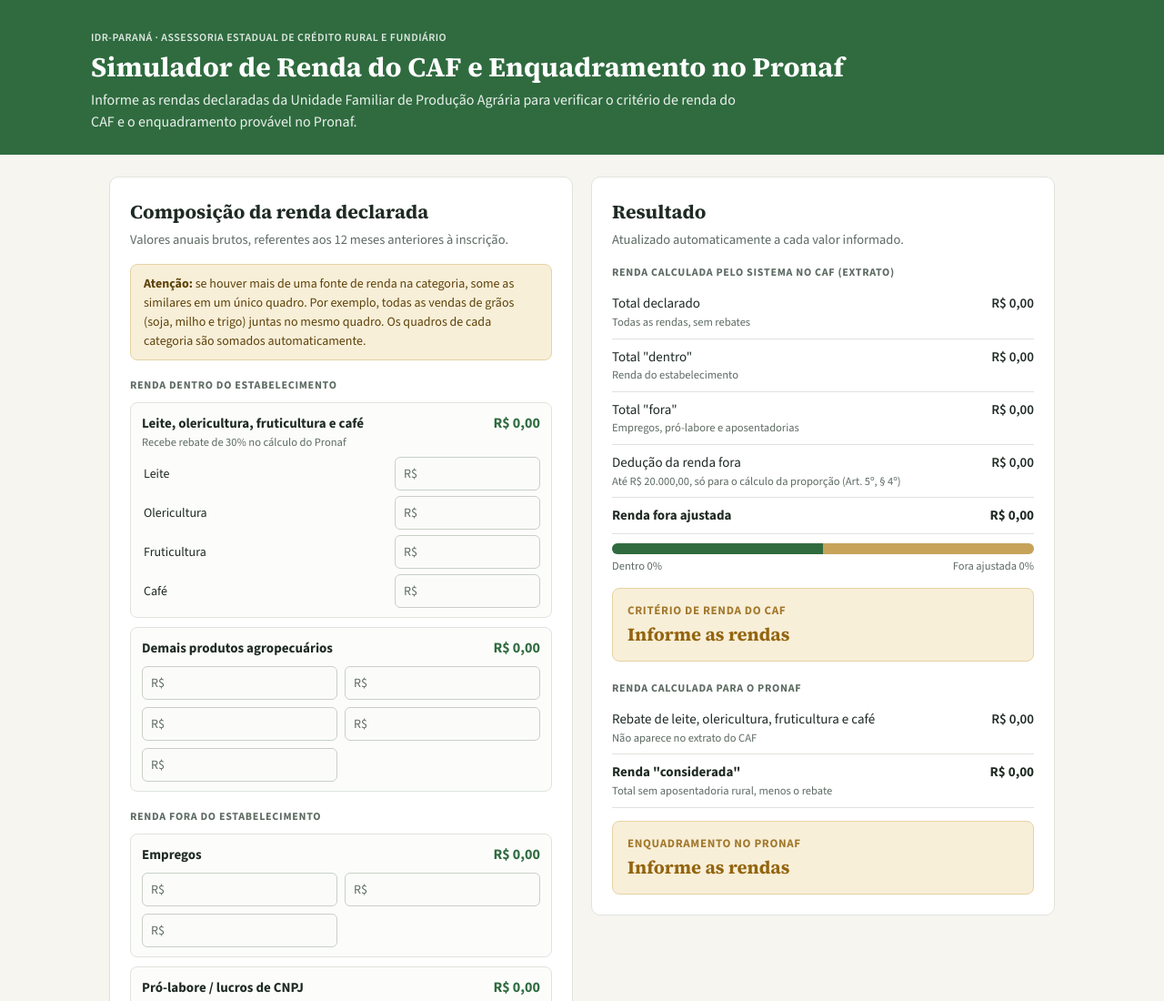
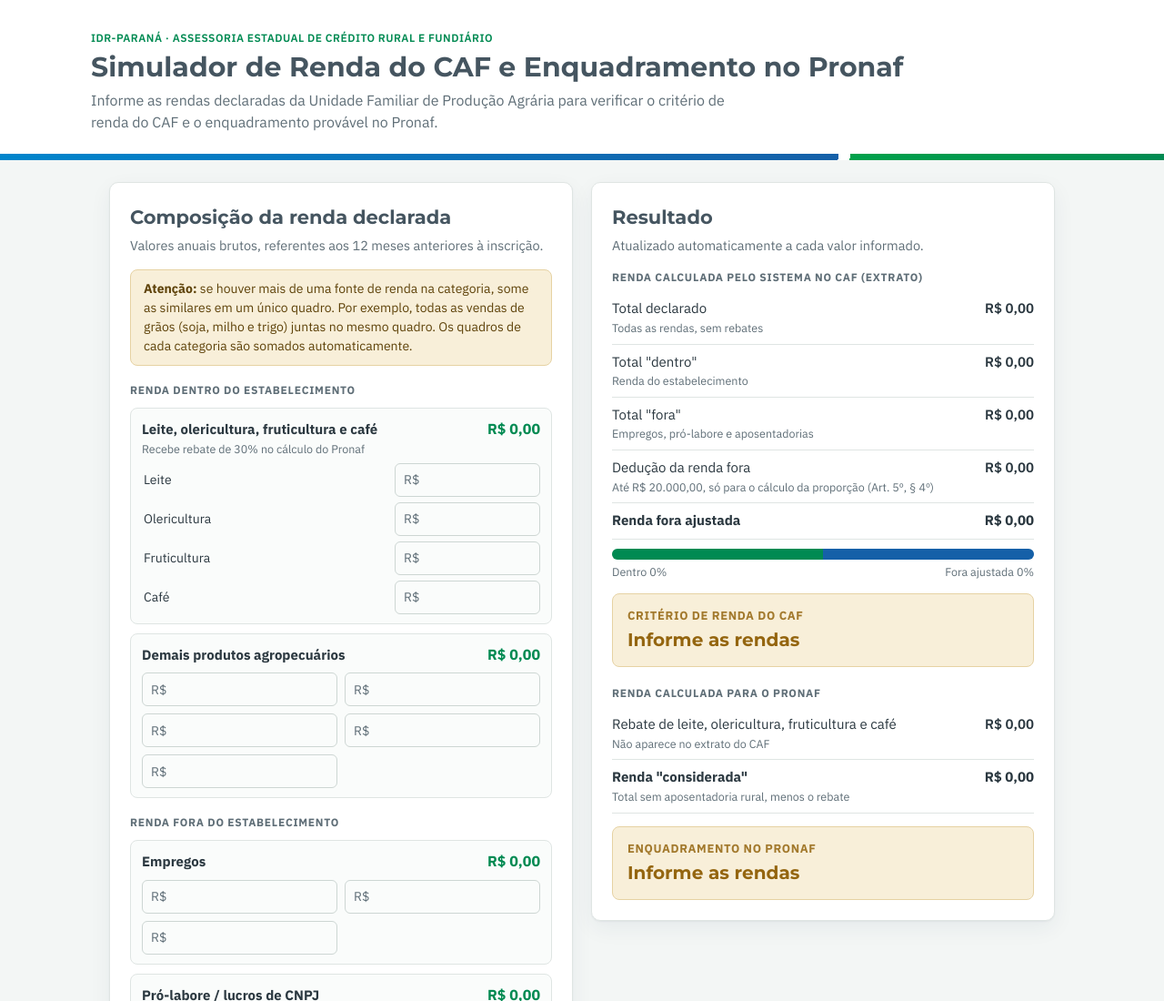
Before and after one commit to creditorural/caf_simulador, a plain HTML site: page index.html in a window 1280 px wide. Shown: the top 1100 px of the page at 91% size. Drawn offline with nearby package versions, Linux system fonts and the light colour scheme.

Commit message:
Adota cores e fontes do portal creditorural.github.io (#1)
* Adota a paleta de cores do portal creditorural.github.io

Cabeçalho branco com faixa azul/verde, título em grafite, verde IDR
(#008a52) como cor de destaque, azul (#1560a8) para links e para a
parte "fora" da barra de proporção, fundo e bordas iguais ao portal.

Co-Authored-By: Claude Opus 5.5 <noreply@anthropic.com>
Claude-Session: https://claude.ai/code/session_01XyewTeXE2nG5A8xGaxNof7

* Usa as fontes do portal (IBM Plex Sans e Montserrat)

Co-Authored-By: Claude Opus 5.5 <noreply@anthropic.com>
Claude-Session: https://claude.ai/code/session_01XyewTeXE2nG5A8xGaxNof7

---------

Co-authored-by: Claude <noreply@anthropic.com>

```diff
--- a/index.html
+++ b/index.html
@@ -5,24 +5,29 @@
 <meta name="viewport" content="width=device-width, initial-scale=1">
 <title>Simulador de Renda CAF e Pronaf</title>
 <link rel="preconnect" href="https://fonts.googleapis.com">
-<link href="https://fonts.googleapis.com/css2?family=Source+Sans+3:wght@400;600;700&family=Source+Serif+4:opsz,wght@8..60,600;8..60,700&display=swap" rel="stylesheet">
+<link href="https://fonts.googleapis.com/css2?family=IBM+Plex+Sans:wght@400;500;600;700&family=Montserrat:wght@600;700&display=swap" rel="stylesheet">
 <style>
   :root{
-    --bg:#f6f5f0; --card:#ffffff; --ink:#1f2a24; --muted:#5d6a62; --line:#dfe3dc;
-    --green:#2f6b3f; --green-soft:#e6f0e8; --red:#a3352b; --red-soft:#f7e6e3;
-    --amber:#94650f; --amber-soft:#f8efd9; --accent:#2f6b3f;
+    /* Paleta IDR-Paraná (mesma de creditorural.github.io) */
+    --azul:#1560a8; --azul-claro:#0085cc; --azul-soft:#e2edf8;
+    --verde:#00a14b; --verde-escuro:#008a52; --grafite:#455560;
+    --bg:#f3f6f5; --card:#ffffff; --ink:#2b3840; --muted:#5f6e77; --line:#dfe5e3;
+    --green:#008a52; --green-soft:#e2f4e9; --red:#a3352b; --red-soft:#f7e6e3;
+    --amber:#94650f; --amber-soft:#f8efd9; --accent:#008a52;
+    --input-line:#cdd6d3; --input-bg:#fafcfb;
   }
   *{box-sizing:border-box}
-  body{margin:0;background:var(--bg);color:var(--ink);font-family:"Source Sans 3",system-ui,sans-serif;font-size:16px;line-height:1.5}
-  header{background:var(--green);color:#fff;padding:28px 20px 24px}
+  body{margin:0;background:var(--bg);color:var(--ink);font-family:"IBM Plex Sans",system-ui,sans-serif;font-size:16px;line-height:1.5}
+  header{background:#fff;color:var(--grafite);padding:28px 20px 30px;position:relative}
+  header::after{content:"";position:absolute;left:0;right:0;bottom:0;height:7px;background:linear-gradient(100deg,var(--azul-claro) 0,var(--azul) 72%,#fff 72% 73%,var(--verde) 73%,var(--verde-escuro) 100%)}
   header .wrap{max-width:1080px;margin:0 auto}
-  header small{opacity:.85;letter-spacing:.04em;text-transform:uppercase;font-size:12px;font-weight:600}
-  h1{font-family:"Source Serif 4",Georgia,serif;font-weight:700;font-size:30px;margin:4px 0 6px;line-height:1.2}
-  header p{margin:0;opacity:.9;max-width:720px}
+  header small{color:var(--verde-escuro);letter-spacing:.04em;text-transform:uppercase;font-size:12px;font-weight:600}
+  h1{font-family:"Montserrat",system-ui,sans-serif;font-weight:700;font-size:30px;margin:4px 0 6px;line-height:1.2}
+  header p{margin:0;color:var(--muted);max-width:720px}
   main{max-width:1080px;margin:0 auto;padding:24px 20px 48px}
-  h2{font-family:"Source Serif 4",Georgia,serif;font-size:21px;margin:0 0 4px}
+  h2{font-family:"Montserrat",system-ui,sans-serif;font-size:21px;margin:0 0 4px;color:var(--grafite)}
   .sub{color:var(--muted);margin:0 0 16px;font-size:14.5px}
-  .card{background:var(--card);border:1px solid var(--line);border-radius:10px;padding:22px;margin-bottom:20px}
+  .card{background:var(--card);border:1px solid var(--line);border-radius:10px;padding:22px;margin-bottom:20px;box-shadow:0 1px 2px rgba(11,58,91,.06),0 8px 24px rgba(11,58,91,.06)}
   .grid{display:grid;grid-template-columns:1fr 1fr;gap:20px;align-items:start}
   .sticky{position:sticky;top:12px}
   @media (max-width:860px){.sticky{position:static}}
@@ -35,10 +40,10 @@
   .field label span{display:block;font-size:12.5px;color:var(--muted)}
   .money{position:relative;width:180px;flex:none}
   .money::before{content:"R$";position:absolute;left:10px;top:50%;transform:translateY(-50%);color:var(--muted);font-size:14px}
-  input[type=text]{width:100%;padding:8px 10px 8px 34px;border:1px solid #c9cfc6;border-radius:6px;font:inherit;text-align:right;background:#fbfcfa}
+  input[type=text]{width:100%;padding:8px 10px 8px 34px;border:1px solid var(--input-line);border-radius:6px;font:inherit;text-align:right;background:var(--input-bg)}
   input.plain{padding-left:10px}
   input:focus,select:focus{outline:2px solid var(--green);outline-offset:1px;border-color:var(--green)}
-  select{padding:8px 10px;border:1px solid #c9cfc6;border-radius:6px;font:inherit;background:#fbfcfa;width:180px}
+  select{padding:8px 10px;border:1px solid var(--input-line);border-radius:6px;font:inherit;background:var(--input-bg);width:180px}
   .actions{display:flex;gap:10px;margin-top:14px;flex-wrap:wrap}
   button{font:inherit;font-weight:600;border-radius:6px;padding:8px 14px;cursor:pointer;border:1px solid var(--green);background:#fff;color:var(--green)}
   button.primary{background:var(--green);color:#fff}
@@ -49,8 +54,8 @@
   tr.hl td{font-weight:700}
   .verdict{border-radius:8px;padding:14px 16px;margin-top:14px;border:1px solid}
   .verdict b{display:block;font-size:13px;letter-spacing:.05em;text-transform:uppercase;opacity:.85}
-  .verdict strong{font-family:"Source Serif 4",Georgia,serif;font-size:20px;display:block;margin-top:2px}
-  .ok{background:var(--green-soft);border-color:#b9d3bf;color:var(--green)}
+  .verdict strong{font-family:"Montserrat",system-ui,sans-serif;font-size:20px;display:block;margin-top:2px}
+  .ok{background:var(--green-soft);border-color:#b3dcc3;color:var(--green)}
   .bad{background:var(--red-soft);border-color:#e3bbb5;color:var(--red)}
   .warn{background:var(--amber-soft);border-color:#e6d2a3;color:var(--amber)}
   .bar{height:12px;border-radius:6px;background:var(--line);overflow:hidden;display:flex;margin:10px 0 4px}
@@ -58,7 +63,7 @@
   .legend{display:flex;justify-content:space-between;font-size:12.5px;color:var(--muted)}
   .crit{display:grid;grid-template-columns:44px 1fr auto;gap:14px;align-items:start;padding:16px 0;border-bottom:1px solid var(--line)}
   .crit:last-of-type{border-bottom:0}
-  .num{width:40px;height:40px;border-radius:50%;background:var(--green-soft);color:var(--green);display:flex;align-items:center;justify-content:center;font-family:"Source Serif 4",Georgia,serif;font-weight:700;font-size:17px}
+  .num{width:40px;height:40px;border-radius:50%;background:var(--green-soft);color:var(--green);display:flex;align-items:center;justify-content:center;font-family:"Montserrat",system-ui,sans-serif;font-weight:700;font-size:17px}
   .crit h3{margin:0;font-size:16.5px}
   .crit p{margin:4px 0 8px;color:var(--muted);font-size:14.5px}
   .crit .inputs{display:flex;gap:12px;flex-wrap:wrap;align-items:center;font-size:14px}
@@ -66,14 +71,14 @@
   .pill{font-size:13px;font-weight:700;border-radius:999px;padding:4px 12px;white-space:nowrap;border:1px solid}
   @media (max-width:600px){.crit{grid-template-columns:36px 1fr}.crit .pill{grid-column:2;justify-self:start}}
   .source{font-size:14.5px}
-  .source blockquote{margin:10px 0;padding:10px 14px;border-left:3px solid var(--green);background:#f9faf7;color:#33403a}
-  .source a{color:var(--green)}
+  .source blockquote{margin:10px 0;padding:10px 14px;border-left:3px solid var(--azul);background:#f5f8fb;color:#3a4850}
+  .source a{color:var(--azul)}
   .params{display:flex;gap:16px;flex-wrap:wrap;margin-top:6px}
   .params label{font-size:14px;display:flex;flex-direction:column;gap:4px}
   .params input{width:150px}
   details summary{cursor:pointer;font-weight:600;color:var(--green)}
   .note{background:var(--amber-soft);border:1px solid #e6d2a3;color:#5e4209;border-radius:8px;padding:10px 14px;font-size:14px;margin:4px 0 8px}
-  .cat{border:1px solid var(--line);border-radius:8px;padding:10px 12px;margin-top:10px;background:#fcfdfb}
+  .cat{border:1px solid var(--line);border-radius:8px;padding:10px 12px;margin-top:10px;background:var(--input-bg)}
   .cat-head{display:flex;justify-content:space-between;align-items:baseline;gap:10px}
   .cat-head h4{margin:0;font-size:15px}
   .cat-head h4 span{display:block;font-size:12.5px;color:var(--muted);font-weight:400}
@@ -82,7 +87,7 @@
   .amt-grid{display:grid;grid-template-columns:repeat(auto-fill,minmax(150px,1fr));gap:8px;margin-top:8px}
   .amt-grid .money{width:auto}
   .amt-grid input.amt{padding-top:7px;padding-bottom:7px;font-size:14px}
-  .row .desc{flex:1;min-width:0;padding:7px 10px;border:1px solid #c9cfc6;border-radius:6px;font:inherit;font-size:14px;background:#fff;text-align:left}
+  .row .desc{flex:1;min-width:0;padding:7px 10px;border:1px solid var(--input-line);border-radius:6px;font:inherit;font-size:14px;background:#fff;text-align:left}
   .row .fixed{flex:1;font-size:14px;padding-left:2px}
   .row .money{width:160px}
   .row input.amt{padding-top:7px;padding-bottom:7px;font-size:14px}
@@ -91,16 +96,16 @@
   .t-head,.t-row,.t-total{display:grid;grid-template-columns:78px minmax(0,1fr) 110px 120px 100px;gap:8px;align-items:center}
   .t-head{font-size:12px;font-weight:700;color:var(--muted);text-transform:uppercase;letter-spacing:.04em;padding-bottom:4px}
   .t-row{margin-bottom:6px}
-  .t-row select,.t-row input{width:100%;padding:7px 8px;font-size:14px;border:1px solid #c9cfc6;border-radius:6px;background:#fbfcfa;font-family:inherit}
+  .t-row select,.t-row input{width:100%;padding:7px 8px;font-size:14px;border:1px solid var(--input-line);border-radius:6px;background:var(--input-bg);font-family:inherit}
   .t-row input{text-align:right}
-  .t-row .mfmod[readonly]{background:#eef1ec;color:var(--muted)}
+  .t-row .mfmod[readonly]{background:#e8eced;color:var(--muted)}
   .t-row .res{text-align:right;font-variant-numeric:tabular-nums;font-weight:600}
   .t-total{border-top:1px solid var(--line);padding-top:8px;margin-top:4px;font-weight:700}
   .t-total span:nth-child(3),.t-total span:nth-child(5){text-align:right;font-variant-numeric:tabular-nums}
   .t-fonte{font-size:12.5px !important;margin-top:8px !important}
   @media (max-width:700px){
     .t-head{display:none}
-    .t-row{grid-template-columns:78px 1fr;border:1px solid var(--line);border-radius:8px;padding:8px;background:#fcfdfb}
+    .t-row{grid-template-columns:78px 1fr;border:1px solid var(--line);border-radius:8px;padding:8px;background:var(--input-bg)}
     .t-row > :nth-child(3),.t-row > :nth-child(4){grid-column:span 1}
     .t-row .res{grid-column:1 / -1}
     .t-row .res::before{content:"Módulos fiscais: ";font-weight:400;color:var(--muted)}
@@ -147,7 +152,7 @@
         <tr class="hl"><td>Renda fora ajustada</td><td class="v" id="rForaAj">R$ 0,00</td></tr>
       </table>
 
-      <div class="bar" aria-hidden="true"><div id="barD" style="background:var(--green);width:50%"></div><div id="barF" style="background:#c7a35a;width:50%"></div></div>
+      <div class="bar" aria-hidden="true"><div id="barD" style="background:var(--green);width:50%"></div><div id="barF" style="background:var(--azul);width:50%"></div></div>
       <div class="legend"><span id="lgD">Dentro 0%</span><span id="lgF">Fora ajustada 0%</span></div>
 
       <div class="verdict" id="vCaf"><b>Critério de renda do CAF</b><strong>-</strong></div>
```
